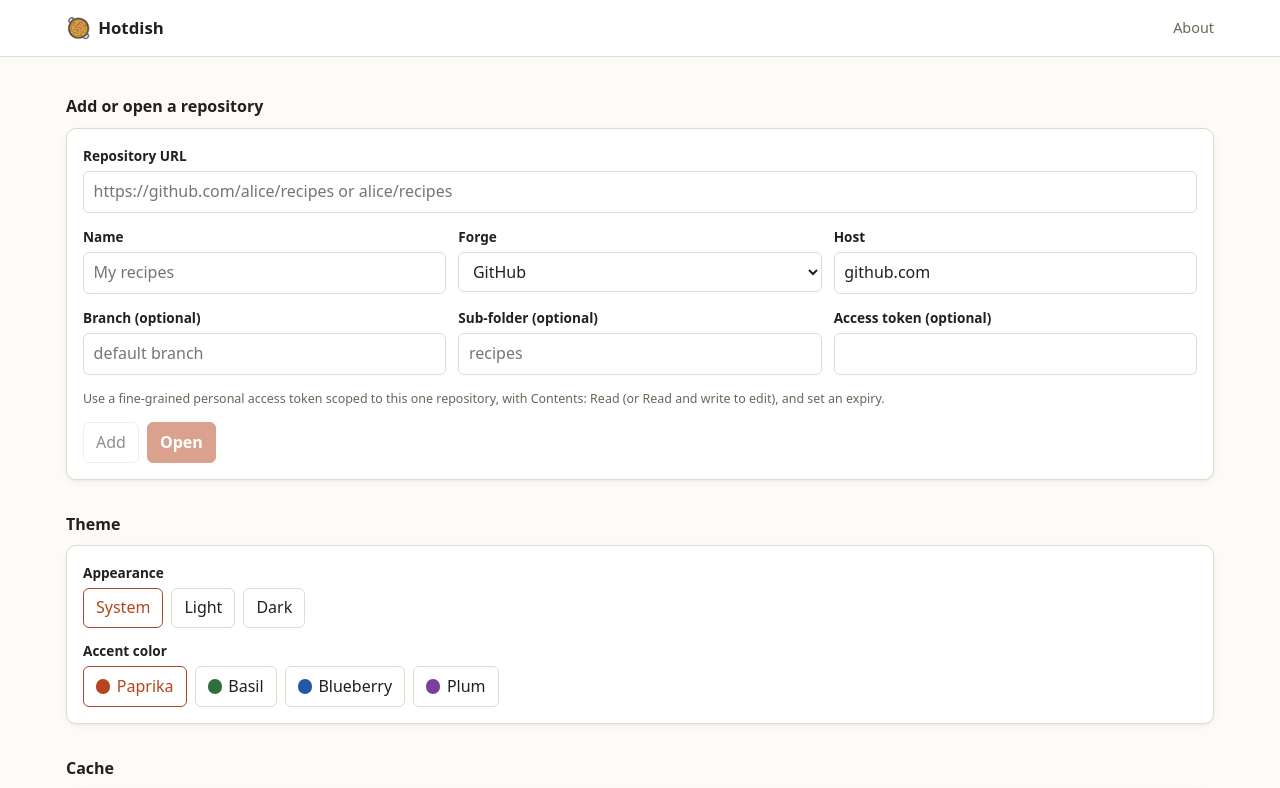
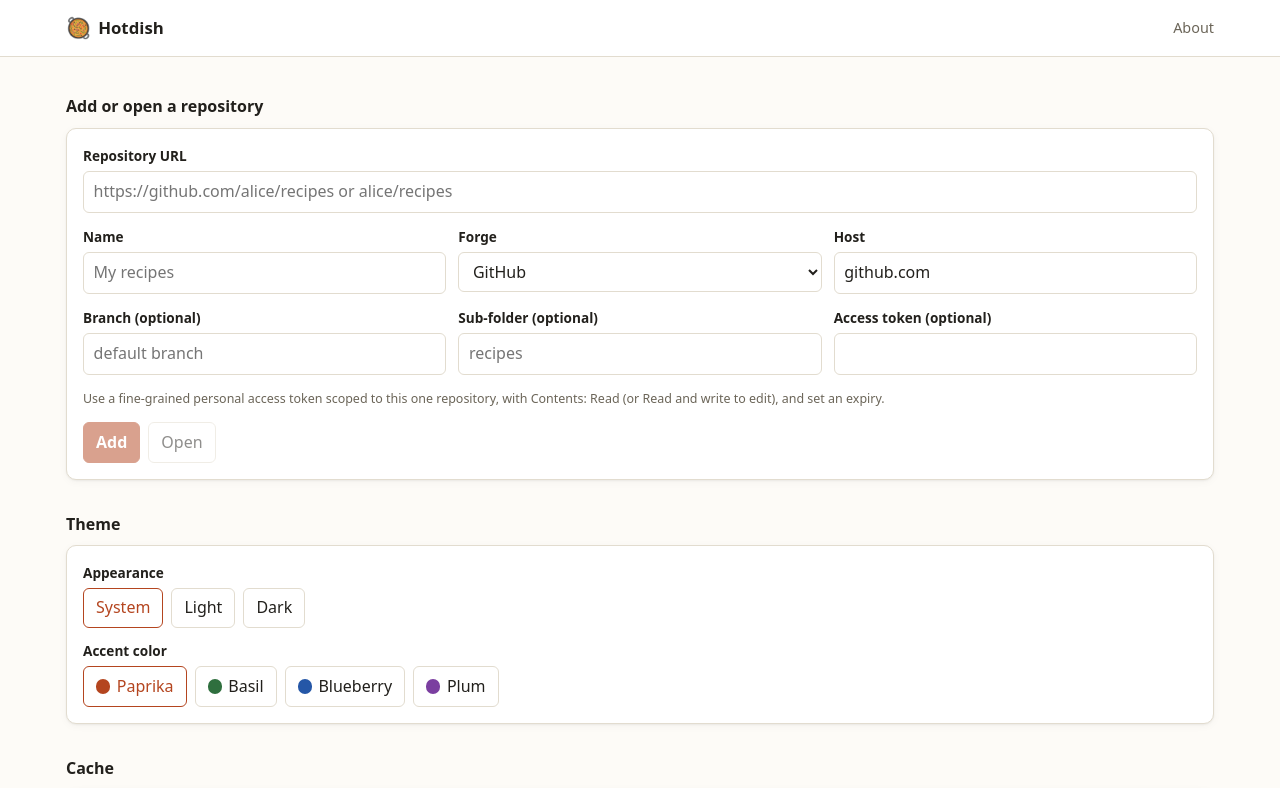
Before and after one commit to aleched/hotdish-site, a SvelteKit app: page / in a window 1280 px wide. Shown: the top 788 px of the page. Built offline with nearby package versions, Linux system fonts and the light colour scheme.

Commit message:
changed Add to be primary button

```diff
--- a/src/routes/+page.svelte
+++ b/src/routes/+page.svelte
@@ -208,8 +208,8 @@
 				<button class="primary" type="submit" disabled={!input.trim()}>Save changes</button>
 				<button type="button" onclick={reset}>Cancel</button>
 			{:else}
-				<button type="button" onclick={add} disabled={!input.trim()}>Add</button>
-				<button class="primary" type="submit" disabled={!input.trim()}>Open</button>
+				<button class="primary" type="button" onclick={add} disabled={!input.trim()}>Add</button>
+				<button type="submit" disabled={!input.trim()}>Open</button>
 			{/if}
 		</div>
 	</form>
```
